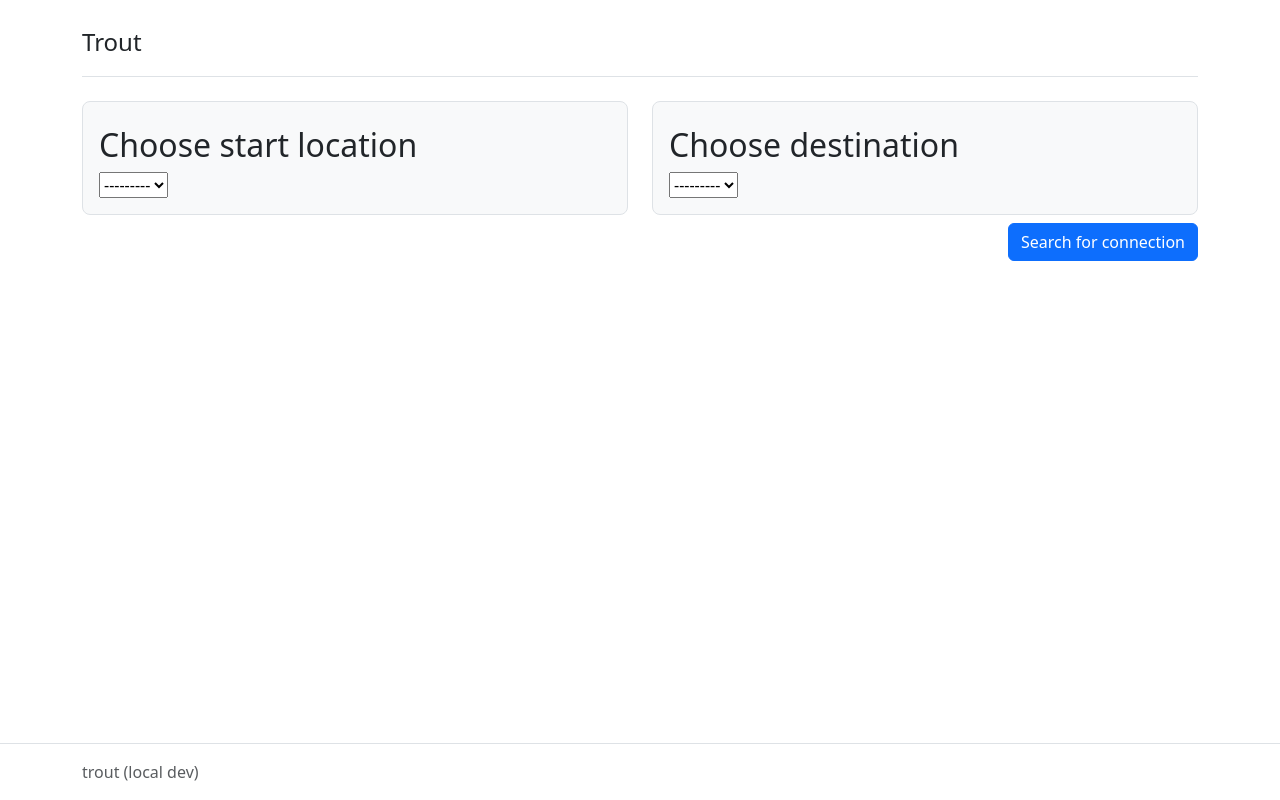
After one commit to drewg3r/trout, a Django app: page /route_endpoints_select in a window 1280 px wide. The commit adds this page. Run offline with Django 3.2, Linux system fonts and the light colour scheme; data that the repository does not hold is empty; some libraries are stand-ins or nearby versions.

Commit message:
Endpoints selection form

```diff
--- /dev/null
+++ b/src/main/forms.py
@@ -0,0 +1,15 @@
+from django import forms
+from django.core.exceptions import ValidationError
+from django.utils.translation import gettext as _
+
+from main.models import Station
+
+
+class RouteEndpointsSelectForm(forms.Form):
+    start = forms.ModelChoiceField(queryset=Station.objects.filter(disabled=False))
+    destination = forms.ModelChoiceField(queryset=Station.objects.filter(disabled=False))
+
+    def clean(self):
+        if self.cleaned_data['start'] == self.cleaned_data['destination']:
+            raise ValidationError(_('Start and destination should not be the same station'))
+        return super().clean()
--- /dev/null
+++ b/src/main/templates/main/client/route_endpoints_select.html
@@ -0,0 +1,34 @@
+{% extends 'base.html' %}
+
+{% block content %}
+
+<form method="POST">
+  {% csrf_token %}
+  <div class="row align-items-md-stretch mb-2">
+    <div class="col-md-6">
+      <div class="bg-body-tertiary border rounded-3 p-3 pt-4">
+        <h2>Choose start location</h2>
+        {{ form.start }}
+      </div>
+    </div>
+
+    <div class="col-md-6">
+      <div class="bg-body-tertiary border rounded-3 p-3 pt-4">
+        <h2>Choose destination</h2>
+        {{ form.destination }}
+      </div>
+    </div>
+  </div>
+
+  <div class="row">
+    <div class="col-auto">
+      {% for error in form.non_field_errors %}
+        <p class="text-danger">{{ error }}</p>
+      {% endfor %}
+    </div>
+    <div class="col-auto ms-auto">
+      <button type="submit" class="btn btn-primary">Search for connection</button>
+    </div>
+  </div>
+</form>
+{% endblock %}
--- a/src/main/templates/main/index.html
+++ /dev/null
@@ -1 +0,0 @@
-{% extends 'base.html' %}
--- a/src/main/urls.py
+++ b/src/main/urls.py
@@ -1,6 +1,11 @@
 from django.urls import path
 from django.views.generic import TemplateView
 
+from main.views.client import RouteEndpointsSelectView
+
+app_name = "main"
+
 urlpatterns = [
-    path('', TemplateView.as_view(template_name="main/index.html"), name='index')
+    path('', TemplateView.as_view(template_name="main/landing.html"), name='landing'),
+    path('route_endpoints_select', RouteEndpointsSelectView.as_view(), name='route_endpoints_select'),
 ]
--- /dev/null
+++ b/src/main/views/client.py
@@ -0,0 +1,15 @@
+from django.contrib import messages
+from django.urls import reverse_lazy
+from django.views.generic import FormView
+
+from main.forms import RouteEndpointsSelectForm
+
+
+class RouteEndpointsSelectView(FormView):
+    template_name = 'main/client/route_endpoints_select.html'
+    form_class = RouteEndpointsSelectForm
+    success_url = reverse_lazy('main:landing')
+
+    def form_valid(self, form):
+        messages.add_message(self.request, messages.INFO, f'start: {form.cleaned_data["start"]}; end:{form.cleaned_data["destination"]}')
+        return super().form_valid(form)
--- a/src/templates/base.html
+++ b/src/templates/base.html
@@ -7,58 +7,40 @@
   <link rel="stylesheet" href="{% static 'css/bootstrap.min.css' %}">
   <link rel="stylesheet" href="{% static 'css/fa.min.css' %}">
   {% block additional_css %}{% endblock %}
-  <title>Hello World</title>
+  <title>Trout</title>
 </head>
+
 <body class="d-flex flex-column h-100">
-<header>
-  {% block header %}
-  <nav class="navbar navbar-expand-lg navbar-light bg-light">
-    <div class="container-fluid ms-3">
-      <a class="navbar-brand" href="#">Hello</a>
-      <div class="d-flex">
-        <button class="navbar-toggler" type="button" data-bs-toggle="collapse" data-bs-target="#navbarSupportedContent" aria-controls="navbarSupportedContent" aria-expanded="false" aria-label="Toggle navigation">
-          <span class="navbar-toggler-icon"></span>
-        </button>
-        <div class="collapse navbar-collapse" id="navbarSupportedContent">
-          <ul class="navbar-nav me-auto mb-2 mb-lg-0">
-            <li class="nav-item">
-              <a class="nav-link" href="#">
-                <i class="fas fa-cat"></i>
-              </a>
-            </li>
-            <li class="nav-item">
-              <a class="nav-link" href="{% url 'index' %}">Home</a>
-            </li>
-            <li class="nav-item dropdown">
-              <a class="nav-link dropdown-toggle" href="#" id="navbarDropdown" role="button" data-bs-toggle="dropdown" aria-expanded="false">
-                Users
-              </a>
-              <ul class="dropdown-menu dropdown-menu-end" aria-labelledby="navbarDropdown">
-                <li><a class="dropdown-item" href="#">Alice</a></li>
-                <li><hr class="dropdown-divider"></li>
-                <li><a class="dropdown-item" href="#">Bob</a></li>
-              </ul>
-            </li>
-          </ul>
-        </div>
+
+<div class="container pt-4">
+  <header class="pb-3 mb-4 border-bottom">
+    <a href="{% url "main:landing" %}" class="d-flex align-items-center text-dark text-decoration-none">
+      <span class="fs-4">Trout</span>
+    </a>
+  </header>
+</div>
+
+<main class="flex-shrink-0">
+  <div class="container">
+
+    {% for message in messages %}
+      <div class="alert {{ message.tags }} alert-dismissible shadow fade show" role="alert">
+        {{ message | safe }}
+        <button type="button" class="btn-close" data-bs-dismiss="alert" aria-label="Close"></button>
       </div>
-    </div>
-  </nav>
-  {% endblock %}
-</header>
-<main>
-  {% block main %}
-  <div class="container m-5 px-5">
-    <h1> Hello world! </h1>
+    {% endfor %}
+
+    {% block content %}
+    {% endblock %}
   </div>
-  {% endblock %}
 </main>
-<footer class="footer mt-auto py-3 bg-light">
-  {% block footer %}
-    <div class="container-fluid">
-      <span class="text-muted text-center">trout ({% trout_version %})</span>
-    </div>
-  {% endblock %}
+
+<footer class="footer mt-auto py-3 border-top">
+  <div class="container">
+    <span class="text-body-secondary">
+      trout ({% trout_version %})
+    </span>
+  </div>
 </footer>
 
 <script src="{% static 'js/bootstrap.bundle.min.js' %}"></script>
--- a/src/trout/urls.py
+++ b/src/trout/urls.py
@@ -15,7 +15,7 @@ Including another URLconf
 """
 from django.contrib import admin
 from django.urls import path, include
-from main.views import server_error_view, permission_denied_view
+from main.views.common import server_error_view, permission_denied_view
 
 urlpatterns = [
     path('', include('main.urls')),
```
Also changed, not shown: src/main/admin.py (+13 -0 lines), src/main/models.py (+17 -7 lines), src/main/templates/main/landing.html (added, +13 -0 lines), src/trout/settings.py (+10 -0 lines), src/main/migrations/0002_station_disabled.py (added), src/main/templates/main/client/forms/route_endpoints.html (added), src/main/views/__init__.py (added), src/main/views/common.py (renamed from src/main/views.py).
